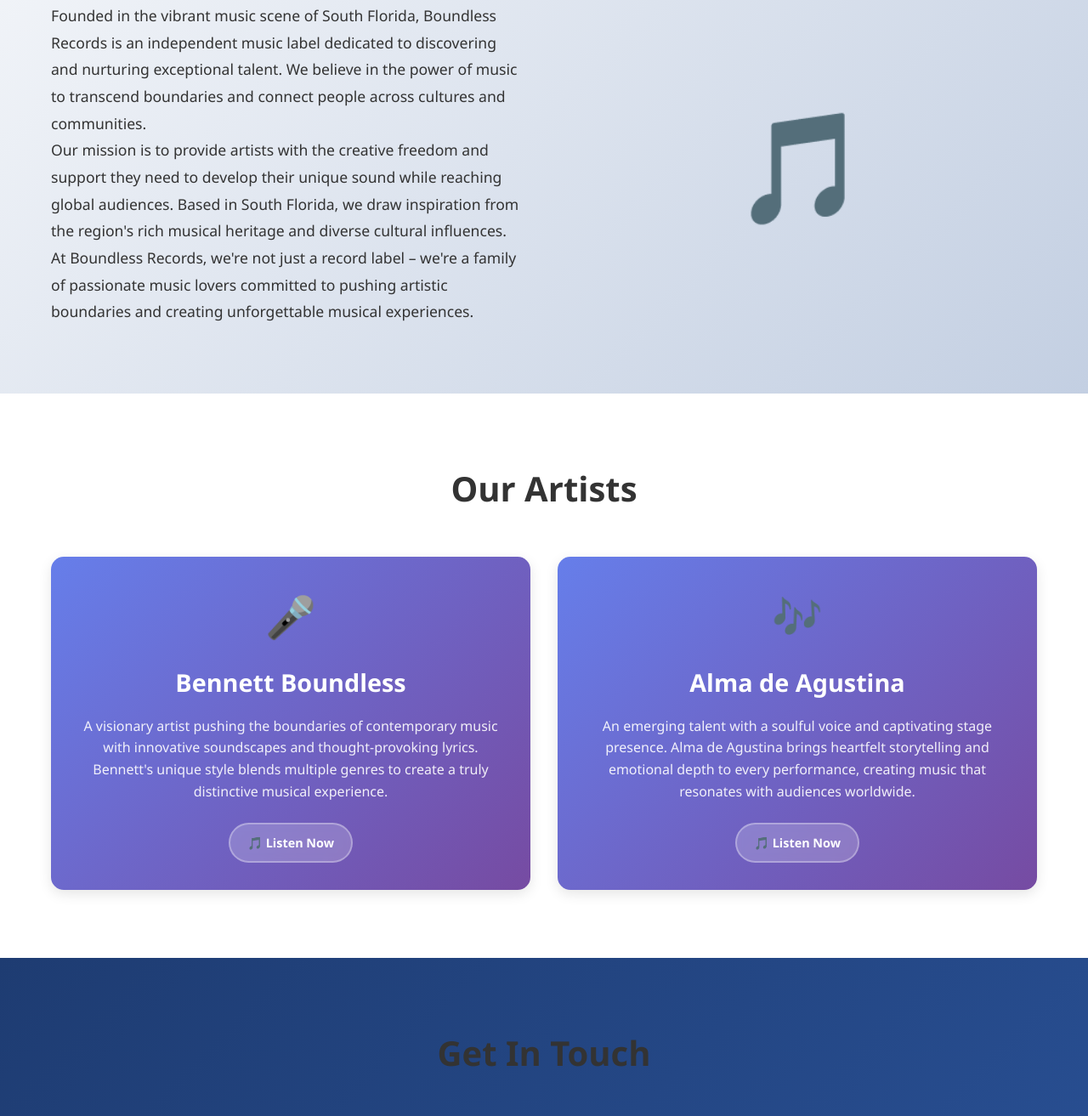
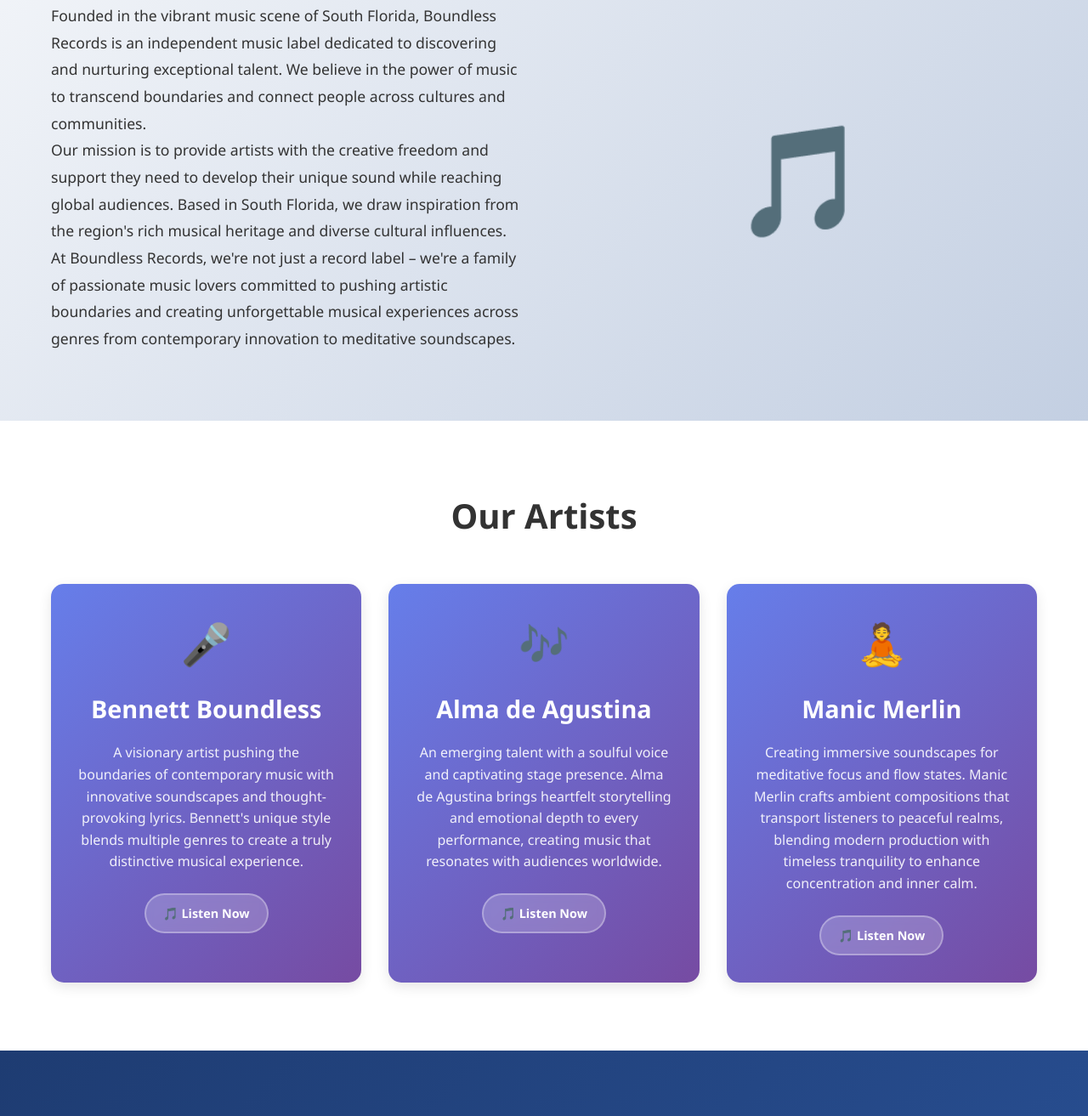
Before and after one commit to manicmerlin/boundless-records, a website: page index.html in a window 1280 px wide. Shown: the part 989-2302 px from the top of the page at 85% size. Drawn offline with Linux system fonts and the light colour scheme.

Commit message:
Add Manic Merlin as third artist - meditative focus & flow music

```diff
--- a/index.html
+++ b/index.html
@@ -403,7 +403,7 @@
 
                         <p>Our mission is to provide artists with the creative freedom and support they need to develop their unique sound while reaching global audiences. Based in South Florida, we draw inspiration from the region's rich musical heritage and diverse cultural influences.</p>
 
-                        <p>At Boundless Records, we're not just a record label – we're a family of passionate music lovers committed to pushing artistic boundaries and creating unforgettable musical experiences.</p>
+                        <p>At Boundless Records, we're not just a record label – we're a family of passionate music lovers committed to pushing artistic boundaries and creating unforgettable musical experiences across genres from contemporary innovation to meditative soundscapes.</p>
                     </div>
                     <div class="about-image">
                         🎵
@@ -432,6 +432,16 @@
                         <p>An emerging talent with a soulful voice and captivating stage presence. Alma de Agustina brings heartfelt storytelling and emotional depth to every performance, creating music that resonates with audiences worldwide.</p>
                         <div class="artist-links">
                             <a href="https://artists.landr.com/057829269590" target="_blank" class="artist-link">
+                                🎵 Listen Now
+                            </a>
+                        </div>
+                    </div>
+                    <div class="artist-card fade-in">
+                        <span class="artist-icon">🧘</span>
+                        <h3>Manic Merlin</h3>
+                        <p>Creating immersive soundscapes for meditative focus and flow states. Manic Merlin crafts ambient compositions that transport listeners to peaceful realms, blending modern production with timeless tranquility to enhance concentration and inner calm.</p>
+                        <div class="artist-links">
+                            <a href="https://distrokid.com/hyperfollow/manicmerlin/orchids-of-camelot-2" target="_blank" class="artist-link">
                                 🎵 Listen Now
                             </a>
                         </div>
```
Also changed, not shown: README.md.
